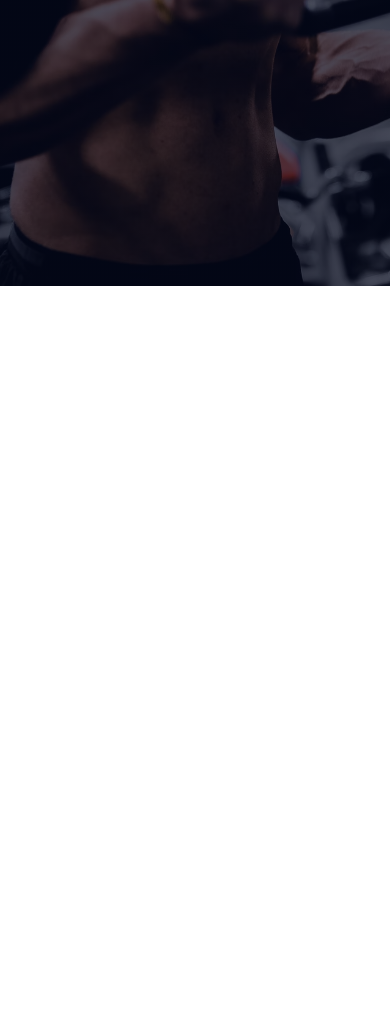
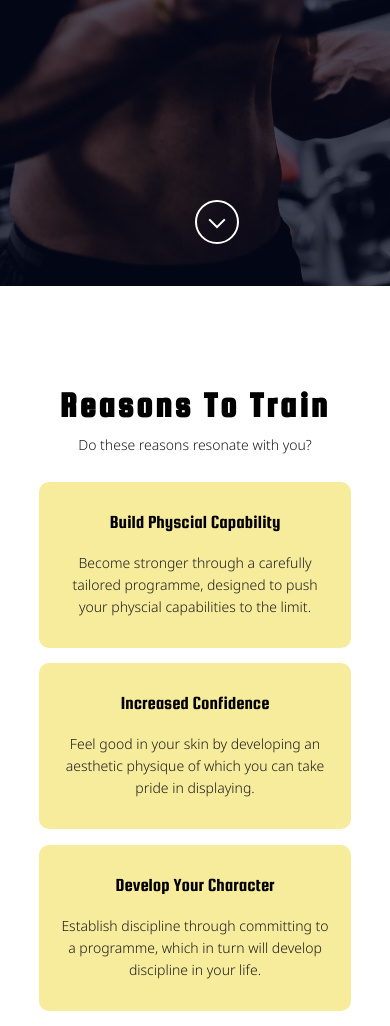
Before and after one commit to Hemenhk/strength-force, a plain HTML site: page index.html in a window 390 px wide. Shown: the part 558-1584 px from the top of the page. Before the commit the page ends 844 px from the top, so only its background shows below. Drawn offline with Linux system fonts and the light colour scheme.

Commit message:
add: Add another section with columns and text,then style it and then add a responsive header for the navbar with a hamburger icon

```diff
--- a/assets/css/style.css
+++ b/assets/css/style.css
@@ -4,6 +4,10 @@
     margin: 0;
     padding: 0;
     font-family: 'Noto Sans';
+}
+
+html {
+    scroll-behavior: smooth;
 }
 
 h1 {
@@ -14,12 +18,12 @@ p {
     font-family: 'Noto Sans', sans-serif;
 }
 
-/* loading page */
+/* loading page and section 1 */
 
 .header {
     min-height: 100vh;
     width: 100%;
-    background-image: linear-gradient(rgba(4, 9, 30, 0.7), rgba(4,9,30,0.7)), url('../images/photo-1581009146145-b5ef050c2e1e.avif');
+    background-image: linear-gradient(rgba(4, 9, 30, 0.7), rgba(4, 9, 30, 0.7)), url('../images/photo-1581009146145-b5ef050c2e1e.avif');
     background-position: center;
     background-size: cover;
     position: relative;
@@ -110,10 +114,153 @@ nav h1 {
     transition: 1s;
 }
 
+nav .fa-solid {
+    display: none;
+}
+
+/* scroll down button */
+
+.scroll-down {
+    height: 40px;
+    width: 40px;
+    border: 2px solid #fff;
+    position: relative;
+    left: 50%;
+    text-align: center;
+    border-radius: 50px;
+    cursor: pointer;
+    margin-top: 700px;
+}
+
+.scroll-down::before,
+.scroll-down::after {
+    content: '';
+    position: absolute;
+    top: 20%;
+    left: 50%;
+    border: 2px solid #fff;
+    height: 10px;
+    width: 10px;
+    transform: translate(-50%, -75%) rotate(45deg);
+    border-top: transparent;
+    border-left: transparent;
+    animation: scroll-down 1s ease-in-out infinite;
+}
+
+.scroll-down::after {
+    top: 30%;
+    animation-delay: .4s;
+}
+
+@keyframes scroll-down {
+    0% {
+        opacity: 0;
+    }
+
+    30% {
+        opacity: 1;
+    }
+
+    60% {
+        opacity: 1;
+    }
+
+    100% {
+        opacity: 0;
+        top: 65%;
+    }
+}
+
 /* screen 700px and down */
 
 @media screen and (max-width: 700px) {
     .cover-box h1 {
         font-size: 20px;
     }
+
+    .nav-links ul li {
+        display: block;
+    }
+
+    .nav-links {
+        position: fixed;
+        background: #ffdf00;
+        height: 100vh;
+        width: 200px;
+        top: 0;
+        right: -200px;
+        text-align: left;
+        z-index: 2;
+        transition: 1s;
+    }
+
+    nav .fa-solid {
+        display: block;
+        color: #fff;
+        margin: 10px;
+        font-size: 22px;
+        cursor: pointer;
+    }
+
+    .nav-links ul {
+        padding: 30px;
+    }
+
+    html, body {
+        overflow-x: hidden;
+    }
+
+    .row {
+        flex-direction: column;
+    }
 }
+
+/* loading page section 2 */
+
+.reasons {
+    width: 80%;
+    margin: auto;
+    text-align: center;
+    padding-top: 100px;
+}
+
+.reasons h1 {
+    font-size: 36px;
+    font-weight: 600;
+    letter-spacing: 3px;
+}
+
+.reasons p {
+    color: #1c1d1d;
+    font-size: 14px;
+    font-weight: 300;
+    line-height: 22px;
+    padding: 10px;
+}
+
+.row {
+    margin-top: 5%;
+    display: flex;
+    justify-content: space-between;
+}
+
+.row h3 {
+    font-family: 'Squada One', sans-serif;
+    text-align: center;
+    font-weight: 500;
+    margin: 10px 0;
+}
+
+.reasons-columns {
+    flex-basis: 31%;
+    background: #f7eb9c;
+    border-radius: 10px;
+    margin-bottom: 5%;
+    padding: 20px 12px;
+    box-sizing: border-box;
+    transition: 0.5s;
+}
+
+.reasons-columns:hover {
+    box-shadow: 0 0 20px 0 rgba(0, 0, 0, .2);
+}
--- a/index.html
+++ b/index.html
@@ -13,7 +13,8 @@
     <section class="header">
         <nav>
             <h1>Strength Force</h1>
-            <div class="nav-links">
+            <div class="nav-links" id="navLinks">
+                <i class="fa-solid fa-xmark" onclick="hideMenu()"></i>
                 <ul>
                     <li><a href="index.html">HOME</a></li>
                     <li><a href="index.html">PUSH</a></li>
@@ -22,17 +23,55 @@
                     <li><a href="index.html">ABOUT US</a></li>
                 </ul>
             </div>
+            <i class="fa-solid fa-bars" onclick="showMenu()"></i>
         </nav>
         <div class="cover-box">
             <h1>Become The Strongest Version Of Yourself</h1>
             <p>The Journey Of Strength Begins With A Single Curl</p>
             <a href="about.html" class="hero-button">Click To Know More</a>
         </div>
-
+        <a href="#reasons">
+            <div class="scroll-down"></div>
+        </a>
+    </section>
+    <section class="reasons" id="reasons">
+        <h1>Reasons To Train</h1>
+        <p>Do these reasons resonate with you?</p>
+        <div class="row">
+            <div class="reasons-columns">
+                <h3>Build Physcial Capability</h3>
+                <p>Become stronger through a carefully tailored programme, designed to push your physcial capabilities
+                    to the limit.</p>
+            </div>
+            <div class="reasons-columns">
+                <h3>Increased Confidence</h3>
+                <p>Feel good in your skin by developing an aesthetic physique of which you can take pride in displaying.
+                </p>
+            </div>
+            <div class="reasons-columns">
+                <h3>Develop Your Character</h3>
+                <p>Establish discipline through committing to a programme, which in turn will develop discipline in your
+                    life.</p>
+            </div>
+        </div>
 
     </section>
 
+    <!-- font awesome script -->
+    <script src="https://kit.fontawesome.com/958d0d4858.js" crossorigin="anonymous"></script>
 
+    <!-- Javascript for toggle menu -->
+    <script>
+        var navLinks = document.getElementById("navLinks")
+
+        function showMenu() {
+            navLinks.style.right = "0";
+        }
+
+        function hideMenu() {
+            navLinks.style.right = "-200px";
+        }
+    </script>
 </body>
 
 </html>
```
